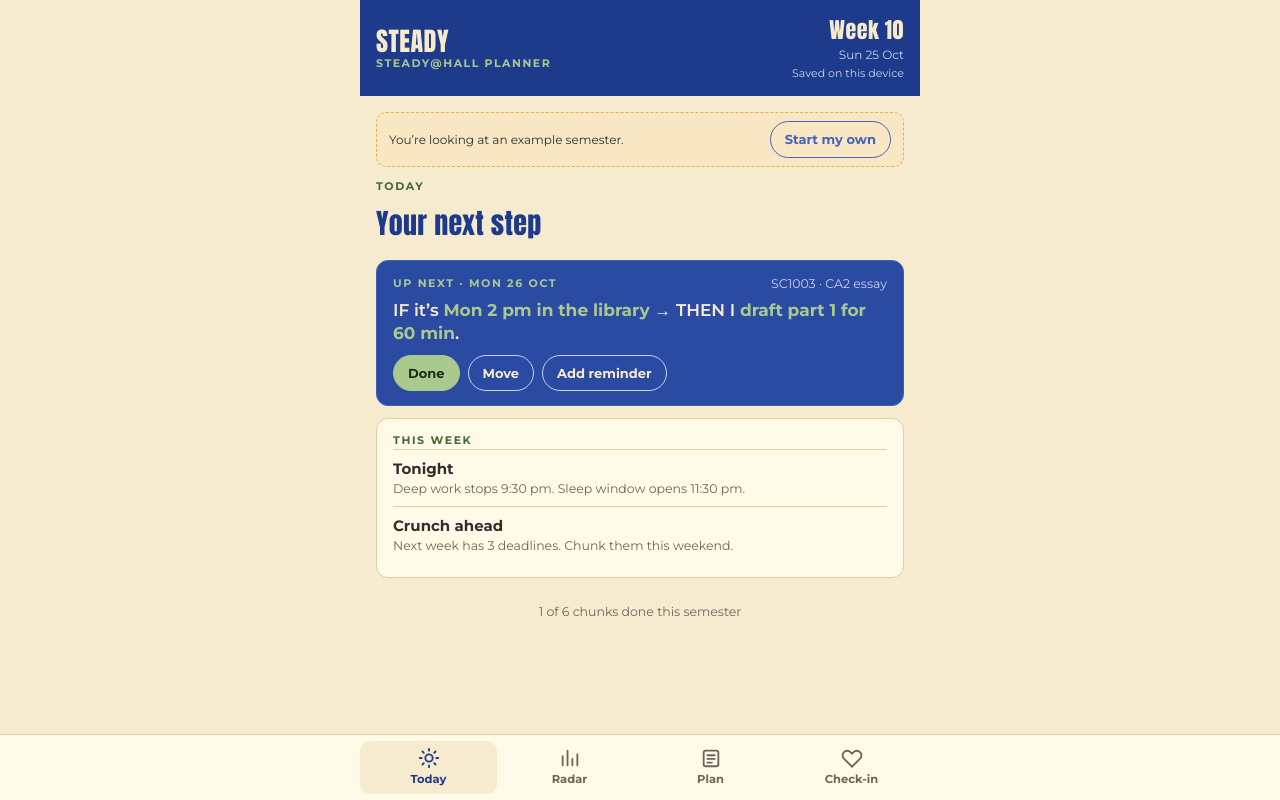
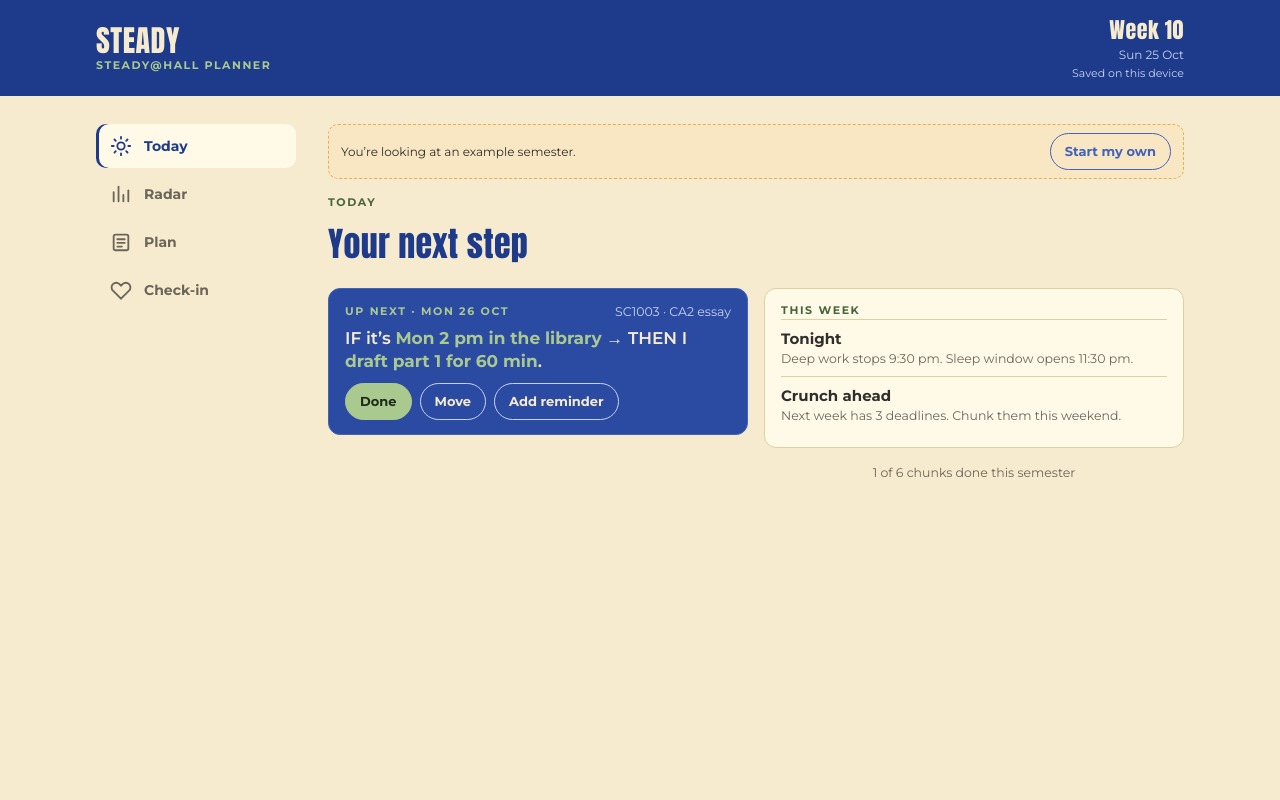
Before and after one commit to WgbCode7129/steady-planner, a plain HTML site: page index.html in a window 1280 px wide. Drawn offline with Linux system fonts and the light colour scheme.

Commit message:
Responsive layout for laptops and phones
On screens 900px and wider: sidebar nav, full-width header and two content
columns per tab. Phones keep the single column and bottom tab bar, with
16px inputs (no iOS zoom on focus) and a radar chart drawn at its real width.

```diff
--- a/index.html
+++ b/index.html
@@ -37,9 +37,11 @@ img{max-width:100%}
 *{box-sizing:border-box}
 html,body{background:var(--bg)}
 body{color:var(--ink);font-family:var(--body);font-size:15px;line-height:1.45}
-.app{max-width:560px;margin:0 auto;padding-left:max(16px,env(safe-area-inset-left,0px));padding-right:max(16px,env(safe-area-inset-right,0px));padding-block:0 96px}
+.app{max-width:560px;margin:0 auto;padding-left:max(16px,env(safe-area-inset-left,0px));padding-right:max(16px,env(safe-area-inset-right,0px));padding-block:16px 96px}
 body::before{content:"";position:fixed;inset:0 0 auto;height:env(safe-area-inset-top,0px);z-index:10;background:#1E3A8A}
-header.top{position:sticky;top:env(safe-area-inset-top,0px);z-index:5;background:#1E3A8A;color:#F6EBCF;margin:0 calc(-1*max(16px,env(safe-area-inset-left,0px))) 16px;padding:14px max(16px,env(safe-area-inset-right,0px)) 14px max(16px,env(safe-area-inset-left,0px));display:flex;align-items:center;justify-content:space-between;gap:12px}
+header.top{position:sticky;top:env(safe-area-inset-top,0px);z-index:5;background:#1E3A8A;color:#F6EBCF;padding:14px max(16px,env(safe-area-inset-right,0px)) 14px max(16px,env(safe-area-inset-left,0px))}
+.top-in{max-width:528px;margin:0 auto;display:flex;align-items:center;justify-content:space-between;gap:12px}
+.cols{display:flex;flex-direction:column;gap:12px}
 .brand{font-family:var(--display);font-size:26px;letter-spacing:.5px;line-height:1}
 .brand small{display:block;font-family:var(--body);font-size:11px;letter-spacing:1.5px;color:#A9C98F;font-weight:700;margin-top:4px;text-transform:uppercase}
 .wk{text-align:right;font-size:12px;color:#C9D3F0}
@@ -106,18 +108,35 @@ nav.tabs button.on{color:var(--navy);background:var(--bg)}
 .save{font-size:11px;color:#C9D3F0;margin-top:3px}
 details summary{cursor:pointer;font-weight:700;color:var(--blue);font-size:13px}
 @media (prefers-reduced-motion: no-preference){.card{transition:background .2s}}
+/* Phones: 16px inputs stop iOS zooming on focus. */
+@media (max-width:599px){input,select{font-size:16px}}
+@media (hover:hover){button:hover,.btn:hover{filter:brightness(1.08)}nav.tabs button:not(.on):hover{background:var(--bg);color:var(--ink)}}
+/* Laptops: sidebar nav, wider page, two content columns. */
+@media (min-width:900px){
+  .top-in{max-width:1088px}
+  .brand{font-size:30px}
+  .app{max-width:1120px;display:grid;grid-template-columns:200px minmax(0,1fr);gap:32px;padding-block:28px 48px;align-items:start}
+  nav.tabs{position:sticky;top:calc(env(safe-area-inset-top,0px) + 96px);background:none;border:none;padding:0}
+  nav.tabs .in{display:flex;flex-direction:column;gap:4px;max-width:none}
+  nav.tabs button{flex-direction:row;justify-content:flex-start;gap:12px;font-size:14px;padding:10px 14px;min-height:44px}
+  nav.tabs button.on{background:var(--card);box-shadow:inset 3px 0 0 var(--navy)}
+  h2{font-size:34px}
+  .stack{gap:16px}
+  .cols{display:grid;grid-template-columns:repeat(2,minmax(0,1fr));gap:16px;align-items:start}
+  .toast{bottom:28px}
+}
 </style>
 
 </head>
 <body>
+<header class="top"><div class="top-in">
+  <div class="brand">STEADY<small>Steady@Hall planner</small></div>
+  <div class="wk" id="wk"><b>Week –</b><span>loading</span><div class="save" id="saveState"></div></div>
+</div></header>
 <div class="app" id="app">
-  <header class="top">
-    <div class="brand">STEADY<small>Steady@Hall planner</small></div>
-    <div class="wk" id="wk"><b>Week –</b><span>loading</span><div class="save" id="saveState"></div></div>
-  </header>
+  <nav class="tabs" aria-label="Sections"><div class="in" id="tabs"></div></nav>
   <main id="view" aria-live="polite"></main>
 </div>
-<nav class="tabs" aria-label="Sections"><div class="in" id="tabs"></div></nav>
 <div class="toast" id="toast" hidden></div>
 
 <script>
@@ -138,6 +157,8 @@ const fmtTime=t=>{let m=mins(t),hh=Math.floor(m/60),mm=m%60,ap=hh>=12?"pm":"am";
 const uid=()=>Math.random().toString(36).slice(2,9);
 const today=()=>{const n=new Date();return new Date(n.getFullYear(),n.getMonth(),n.getDate());};
 const nowMin=()=>{const n=new Date();return n.getHours()*60+n.getMinutes();};
+// Two columns on laptops; on phones they stack, main first.
+const cols=(main,side)=>h("div",{class:"cols"},h("div",{class:"stack"},...main.filter(Boolean)),h("div",{class:"stack"},...side.filter(Boolean)));
 function toast(msg){const t=$("#toast");t.textContent=msg;t.hidden=false;clearTimeout(toast._t);toast._t=setTimeout(()=>t.hidden=true,2200);}
 
 /* ---------- templates ---------- */
@@ -227,10 +248,10 @@ function viewToday(){
   const open=sortedChunks().filter(c=>!c.done);
   const lateToday=open.filter(c=>c.date===t&&(now>=cut||now<300));
   const next=open.find(c=>c.date>t||(c.date===t&&mins(c.time)+Number(c.mins)>now))||null;
-  const els=[exampleBanner(),h("div",null,h("div",{class:"kick"},"Today"),h("h2",null,"Your next step"))];
-  if(lateToday.length){els.push(h("div",{class:"card amber"},h("div",{class:"kick"},"9:30 pm guardrail"),h("p",{style:"margin:6px 0 10px;font-weight:600"},"Deep work is closed. "+lateToday.length+" chunk"+(lateToday.length>1?"s are":" is")+" still open today."),h("div",{class:"row"},h("button",{class:"solid",onclick:()=>{lateToday.forEach(moveChunk);render();toast("Moved to tomorrow, 4 pm");}},"Move to tomorrow"),h("button",{onclick:()=>{tab="checkin";showFlex=true;render();}},"Open Flex Day"))));}
-  if(next){const dl=dlOf(next.dl);els.push(h("div",{class:"card navy"},h("div",{class:"between"},h("div",{class:"kick"},next.date===t?"Up next today":"Up next · "+fmtDate(next.date)),dl?h("span",{class:"small",style:"color:var(--on-navy-2)"},dl.mod+" · "+dl.title):null),ifThenEl(next),isLate(next)?h("p",{class:"small",style:"margin:0 0 10px;color:#F8C9C6;font-weight:700"},"⚠ Ends after your "+fmtTime(S.settings.cutoff)+" cut-off. Move it to protect your sleep."):null,h("div",{class:"row"},h("button",{class:"solid",onclick:()=>{next.done=true;save();render();toast("Nice. Chunk done.");}},"Done"),h("button",{onclick:()=>{moveChunk(next);render();toast("Moved to "+fmtDate(next.date)+", 4 pm");}},"Move"),h("a",{class:"btn",href:calLink(next),target:"_blank",rel:"noopener"},"Add reminder"))));}
-  else els.push(h("div",{class:"card"},h("p",{style:"margin:0"},"Nothing planned yet. Chunk your next deadline and your plan appears here."),h("div",{class:"row",style:"margin-top:10px"},h("button",{class:"solid",onclick:()=>{tab="plan";render();}},"Plan a deadline"))));
+  const els=[exampleBanner(),h("div",null,h("div",{class:"kick"},"Today"),h("h2",null,"Your next step"))],main=[],side=[];
+  if(lateToday.length){main.push(h("div",{class:"card amber"},h("div",{class:"kick"},"9:30 pm guardrail"),h("p",{style:"margin:6px 0 10px;font-weight:600"},"Deep work is closed. "+lateToday.length+" chunk"+(lateToday.length>1?"s are":" is")+" still open today."),h("div",{class:"row"},h("button",{class:"solid",onclick:()=>{lateToday.forEach(moveChunk);render();toast("Moved to tomorrow, 4 pm");}},"Move to tomorrow"),h("button",{onclick:()=>{tab="checkin";showFlex=true;render();}},"Open Flex Day"))));}
+  if(next){const dl=dlOf(next.dl);main.push(h("div",{class:"card navy"},h("div",{class:"between"},h("div",{class:"kick"},next.date===t?"Up next today":"Up next · "+fmtDate(next.date)),dl?h("span",{class:"small",style:"color:var(--on-navy-2)"},dl.mod+" · "+dl.title):null),ifThenEl(next),isLate(next)?h("p",{class:"small",style:"margin:0 0 10px;color:#F8C9C6;font-weight:700"},"⚠ Ends after your "+fmtTime(S.settings.cutoff)+" cut-off. Move it to protect your sleep."):null,h("div",{class:"row"},h("button",{class:"solid",onclick:()=>{next.done=true;save();render();toast("Nice. Chunk done.");}},"Done"),h("button",{onclick:()=>{moveChunk(next);render();toast("Moved to "+fmtDate(next.date)+", 4 pm");}},"Move"),h("a",{class:"btn",href:calLink(next),target:"_blank",rel:"noopener"},"Add reminder"))));}
+  else main.push(h("div",{class:"card"},h("p",{style:"margin:0"},"Nothing planned yet. Chunk your next deadline and your plan appears here."),h("div",{class:"row",style:"margin-top:10px"},h("button",{class:"solid",onclick:()=>{tab="plan";render();}},"Plan a deadline"))));
   // this week
   const wk=teachWeek(t).n,cnt=S.deadlines.filter(d=>teachWeek(d.due).n===wk).length,nx=S.deadlines.filter(d=>teachWeek(d.due).n===wk+1).length,cr=Number(S.settings.crunch);
   const tips=[];
@@ -240,30 +261,32 @@ function viewToday(){
   else if(cnt>=cr)tips.push(["Crunch week",`${cnt} deadlines this week. Use buffers, and Flex Day if it blows up.`]);
   const ci=S.checkins.find(c=>weekKey(c.date)===weekKey(t));
   if(!ci)tips.push(["Weekly check-in","60 seconds. It shapes next week’s plan."]);
-  els.push(h("div",{class:"card"},h("div",{class:"kick"},"This week"),...tips.map(([a,b])=>h("div",{style:"padding:8px 0;border-top:1px solid var(--line)"},h("b",null,a),h("div",{class:"small muted"},b))),!ci?h("div",{class:"row",style:"margin-top:8px"},h("button",{onclick:()=>{tab="checkin";render();}},"Do check-in")):null));
+  side.push(h("div",{class:"card"},h("div",{class:"kick"},"This week"),...tips.map(([a,b])=>h("div",{style:"padding:8px 0;border-top:1px solid var(--line)"},h("b",null,a),h("div",{class:"small muted"},b))),!ci?h("div",{class:"row",style:"margin-top:8px"},h("button",{onclick:()=>{tab="checkin";render();}},"Do check-in")):null));
   const doneN=S.chunks.filter(c=>c.done).length;
-  els.push(h("p",{class:"small muted",style:"text-align:center"},`${doneN} of ${S.chunks.length} chunks done this semester`));
-  return els;
+  side.push(h("p",{class:"small muted",style:"text-align:center;margin:0"},`${doneN} of ${S.chunks.length} chunks done this semester`));
+  return [...els,cols(main,side)];
 }
 
 function viewRadar(){
   const t=ymd(today()),cur=teachWeek(t).n,cr=Number(S.settings.crunch);
   const counts=Array.from({length:14},(_,i)=>S.deadlines.filter(d=>teachWeek(d.due).n===i+1).length);
   const hours=Array.from({length:14},(_,i)=>S.chunks.filter(c=>teachWeek(c.date).n===i+1).reduce((a,c)=>a+Number(c.mins),0)/60);
-  const W=520,H=210,L=26,B=30,T=14,max=Math.max(cr+1,...counts),bw=(W-L-8)/14;
+  // Draw at the card's real width so labels stay 11px on phones and laptops alike.
+  const W=Math.round(Math.max(300,Math.min(640,radarWidth()))),H=210,L=26,B=30,T=14,max=Math.max(cr+1,...counts),bw=(W-L-8)/14;
   const css=getComputedStyle(document.documentElement);
   const col=v=>css.getPropertyValue(v).trim();
   let svg=`<svg viewBox="0 0 ${W} ${H}" role="img" aria-label="Deadlines per teaching week"><title>Deadlines per teaching week</title>`;
   for(let v=0;v<=max;v++){const y=H-B-(H-B-T)*v/max;svg+=`<line x1="${L}" x2="${W-4}" y1="${y}" y2="${y}" stroke="${col("--line")}" stroke-width="1"/><text x="${L-8}" y="${y+4}" text-anchor="end" font-size="11" fill="${col("--muted")}" font-family="Montserrat">${v}</text>`;}
-  counts.forEach((c,i)=>{const x=L+4+i*bw,hh=(H-B-T)*c/max,y=H-B-hh,isCr=c>=cr;if(c)svg+=`<rect x="${x+3}" y="${y}" width="${bw-6}" height="${hh}" rx="3" fill="${isCr?col("--red"):col("--blue")}"/>`;if(i+1===cur)svg+=`<rect x="${x+1}" y="${T-6}" width="${bw-2}" height="${H-B-T+6}" fill="none" stroke="${col("--sage-ink")}" stroke-width="2" stroke-dasharray="4 3" rx="4"/>`;svg+=`<text x="${x+bw/2}" y="${H-B+16}" text-anchor="middle" font-size="10.5" fill="${i+1===cur?col("--ink"):col("--muted")}" font-weight="${i+1===cur?700:400}" font-family="Montserrat">${i<13?"W"+(i+1):"Fin"}</text>`;if(hours[i]>0)svg+=`<circle cx="${x+bw/2}" cy="${H-B+25}" r="2.6" fill="${col("--sage-ink")}"/>`;});
+  counts.forEach((c,i)=>{const x=L+4+i*bw,hh=(H-B-T)*c/max,y=H-B-hh,isCr=c>=cr;if(c)svg+=`<rect x="${x+3}" y="${y}" width="${bw-6}" height="${hh}" rx="3" fill="${isCr?col("--red"):col("--blue")}"/>`;if(i+1===cur)svg+=`<rect x="${x+1}" y="${T-6}" width="${bw-2}" height="${H-B-T+6}" fill="none" stroke="${col("--sage-ink")}" stroke-width="2" stroke-dasharray="4 3" rx="4"/>`;svg+=`<text x="${x+bw/2}" y="${H-B+16}" text-anchor="middle" font-size="10.5" fill="${i+1===cur?col("--ink"):col("--muted")}" font-weight="${i+1===cur?700:400}" font-family="Montserrat">${i<13?(bw<26?"":"W")+(i+1):"Fin"}</text>`;if(hours[i]>0)svg+=`<circle cx="${x+bw/2}" cy="${H-B+25}" r="2.6" fill="${col("--sage-ink")}"/>`;});
   svg+="</svg>";
   const crunchWeeks=counts.map((c,i)=>[c,i]).filter(([c,i])=>c>=cr&&i+1>=cur);
   const up=[...S.deadlines].filter(d=>d.due>=t).sort((a,b)=>a.due.localeCompare(b.due));
   return [exampleBanner(),h("div",null,h("div",{class:"kick"},"Load radar"),h("h2",null,"See the crunch coming"),h("p",{class:"sub"},"Deadlines per teaching week. Red weeks have "+cr+" or more. Dots mark weeks with study planned.")),
-    h("div",{class:"card radar",html:svg}),
-    crunchWeeks.length?h("div",{class:"card red"},h("div",{class:"kick",style:"color:var(--red)"},"Crunch ahead"),h("p",{style:"margin:6px 0 0;font-weight:600"},crunchWeeks.map(([c,i])=>(i<13?"Week "+(i+1):"Finals")+": "+c+" deadlines").join(" · ")),h("p",{class:"small",style:"margin:4px 0 0"},"Start chunking two weeks before.")):h("div",{class:"card sage"},h("b",null,"No crunch weeks ahead."),h("div",{class:"small"},"Keep chunking early to keep it that way.")),
-    h("div",{class:"card"},h("div",{class:"between"},h("div",{class:"kick"},"Coming up"),h("button",{class:"ghost",onclick:()=>{tab="plan";render();}},"+ Add")),up.length?up.map(d=>{const days=Math.round((parse(d.due)-today())/864e5);const chs=S.chunks.filter(c=>c.dl===d.id);return h("div",{class:"dl"},h("div",{style:"min-width:0"},h("b",null,d.title),h("div",{class:"small muted"},d.mod+" · "+(chs.length?chs.filter(c=>c.done).length+"/"+chs.length+" chunks done":"not chunked yet"))),h("div",{class:"d"},fmtDate(d.due),h("br"),days<=14?h("span",{class:"pill "+(days<=7?"red":"amber")},days===0?"today":days+" days"):h("span",{class:"small"},days+" days")));}):h("p",{class:"muted small"},"No deadlines yet."))];
+    cols([h("div",{class:"card radar",html:svg}),
+    crunchWeeks.length?h("div",{class:"card red"},h("div",{class:"kick",style:"color:var(--red)"},"Crunch ahead"),h("p",{style:"margin:6px 0 0;font-weight:600"},crunchWeeks.map(([c,i])=>(i<13?"Week "+(i+1):"Finals")+": "+c+" deadlines").join(" · ")),h("p",{class:"small",style:"margin:4px 0 0"},"Start chunking two weeks before.")):h("div",{class:"card sage"},h("b",null,"No crunch weeks ahead."),h("div",{class:"small"},"Keep chunking early to keep it that way."))],
+    [h("div",{class:"card"},h("div",{class:"between"},h("div",{class:"kick"},"Coming up"),h("button",{class:"ghost",onclick:()=>{tab="plan";render();}},"+ Add")),up.length?up.map(d=>{const days=Math.round((parse(d.due)-today())/864e5);const chs=S.chunks.filter(c=>c.dl===d.id);return h("div",{class:"dl"},h("div",{style:"min-width:0"},h("b",null,d.title),h("div",{class:"small muted"},d.mod+" · "+(chs.length?chs.filter(c=>c.done).length+"/"+chs.length+" chunks done":"not chunked yet"))),h("div",{class:"d"},fmtDate(d.due),h("br"),days<=14?h("span",{class:"pill "+(days<=7?"red":"amber")},days===0?"today":days+" days"):h("span",{class:"small"},days+" days")));}):h("p",{class:"muted small"},"No deadlines yet."))])];
 }
+function radarWidth(){const v=$("#view");const w=v?v.clientWidth:520;return (matchMedia("(min-width:900px)").matches?(w-16)/2:w)-34;}
 
 function viewPlan(){
   const els=[exampleBanner(),h("div",null,h("div",{class:"kick"},"Plan"),h("h2",null,"Chunk it, then pin it"),h("p",{class:"sub"},"Break each deadline into small chunks, and give each a time and place. That’s your if–then plan."))];
@@ -273,7 +296,7 @@ function viewPlan(){
     h("div",{style:"display:grid;grid-template-columns:1fr 1.6fr;gap:8px"},h("label",null,"Module",h("input",{name:"mod",id:"f-mod",placeholder:"SC1003",autocomplete:"off"})),h("label",null,"Assessment",h("input",{name:"title",id:"f-title",placeholder:"CA2 essay",autocomplete:"off"}))),
     h("div",{style:"display:grid;grid-template-columns:1fr 1fr;gap:8px"},h("label",null,"Due date",h("input",{name:"due",id:"f-due",type:"date"})),h("label",null,"Type",h("select",{name:"tpl",id:"f-tpl"},...Object.keys(TEMPLATES).map(k=>h("option",{value:k},TPL_NAMES[k]))))),
     h("div",null,h("button",{class:"solid",type:"submit"},"Add deadline")));
-  els.push(f);
+  const main=[f],side=[];
   const dls=[...S.deadlines].sort((a,b)=>a.due.localeCompare(b.due));
   for(const d of dls){
     const chs=sortedChunks().filter(c=>c.dl===d.id);
@@ -298,13 +321,13 @@ function viewPlan(){
       }
       card.append(ul,h("div",{class:"row",style:"margin-top:8px"},chunkFor!==d.id?h("button",{class:"ghost",onclick:()=>{chunkFor=d.id;render();}},"+ More chunks"):null,h("button",{class:"ghost",onclick:()=>{S.deadlines=S.deadlines.filter(x=>x.id!==d.id);S.chunks=S.chunks.filter(x=>x.dl!==d.id);save();render();toast("Deadline removed");}},"Remove deadline")));
     }
-    els.push(card);
+    side.push(card);
   }
   // settings
   const st=S.settings;
   const sW=h("input",{type:"date",id:"s-w1",value:st.w1}),sR=h("input",{type:"number",id:"s-r",min:"1",max:"20",value:st.recess}),sC=h("input",{type:"time",id:"s-c",value:st.cutoff}),sS=h("input",{type:"time",id:"s-s",value:st.sleep});
-  els.push(h("details",{class:"card"},h("summary",null,"Semester settings"),h("div",{class:"edit",style:"margin-top:10px"},h("label",null,"Monday of Week 1",sW),h("label",null,"Recess (calendar week)",sR),h("label",null,"Deep-work cut-off",sC),h("label",null,"Sleep window opens",sS),h("div",{style:"grid-column:1/-1"},h("button",{class:"solid",onclick:()=>{st.w1=sW.value||st.w1;st.recess=Number(sR.value)||st.recess;st.cutoff=sC.value||st.cutoff;st.sleep=sS.value||st.sleep;save();render();toast("Settings saved");}},"Save settings"))),h("p",{class:"small muted",style:"margin:8px 0 0"},"Defaults match NTU AY26-27 Semester 1: Week 1 starts 10 Aug, recess is calendar week 8.")));
-  return els;
+  main.push(h("details",{class:"card"},h("summary",null,"Semester settings"),h("div",{class:"edit",style:"margin-top:10px"},h("label",null,"Monday of Week 1",sW),h("label",null,"Recess (calendar week)",sR),h("label",null,"Deep-work cut-off",sC),h("label",null,"Sleep window opens",sS),h("div",{style:"grid-column:1/-1"},h("button",{class:"solid",onclick:()=>{st.w1=sW.value||st.w1;st.recess=Number(sR.value)||st.recess;st.cutoff=sC.value||st.cutoff;st.sleep=sS.value||st.sleep;save();render();toast("Settings saved");}},"Save settings"))),h("p",{class:"small muted",style:"margin:8px 0 0"},"Defaults match NTU AY26-27 Semester 1: Week 1 starts 10 Aug, recess is calendar week 8.")));
+  return [...els,cols(main,side)];
 }
 
 let showFlex=false;
@@ -328,7 +351,8 @@ function viewCheckin(){
   const Q=(key,label,opts,fmt)=>h("div",{class:"q"},h("b",null,label),h("div",{class:"seg",role:"group","aria-label":label},...opts.map(v=>h("button",{type:"button",class:draft[key]===v?"on":null,"aria-pressed":draft[key]===v?"true":"false",onclick:()=>{draft[key]=v;render();}},fmt?fmt(v):String(v)))));
   const n07=[0,1,2,3,4,5,6,7],n15=[1,2,3,4,5];
   const ready=["sleep","skipped","stress","connected","feeling"].every(k=>draft[k]!==null);
-  els.push(h("div",{class:"card stack"},
+  const main=[],side=[];
+  main.push(h("div",{class:"card stack"},
     Q("sleep","Nights with 7+ hours’ sleep",n07),
     Q("skipped","Days you skipped a meal",n07),
     Q("stress","Stress this week (1 low, 5 high)",n15),
@@ -337,11 +361,11 @@ function viewCheckin(){
     h("div",null,h("button",{class:"solid",disabled:ready?null:true,style:ready?null:"opacity:.5",onclick:()=>{if(!ready)return;const c={id:uid(),date:ymd(today()),...draft};c.tier=tierOf(c);S.checkins.push(c);lastResult=c.tier;draft={sleep:null,skipped:null,stress:null,connected:null,feeling:null};save();render();window.scrollTo(0,0);}},"Submit check-in"))));
   if(S.checkins.length){const recent=[...S.checkins].sort((a,b)=>b.date.localeCompare(a.date)).slice(0,8);
     const amberRun=recent.length>=2&&recent[0].tier!=="green"&&recent[1].tier!=="green";
-    els.push(h("div",{class:"card"},h("div",{class:"kick"},"Your last check-ins"),h("div",{class:"hist",style:"margin-top:8px"},...recent.map(c=>h("span",{class:"pill "+c.tier,title:fmtDate(c.date)},fmtDate(c.date).slice(4)))),amberRun?h("p",{class:"small",style:"margin:10px 0 0;font-weight:600"},"Two tough weeks in a row. A buddy kopi or the Wellbeing Office could help, and it’s fine to ask."):null));}
-  els.push(h("details",{class:"card",open:showFlex?true:null},h("summary",null,"Flex Day: when the week blows up"),h("div",{style:"margin-top:10px"},flexCard())));
-  els.push(h("details",{class:"card"},h("summary",null,"Need help now?"),h("div",{style:"margin-top:10px"},helpCard())));
+    side.push(h("div",{class:"card"},h("div",{class:"kick"},"Your last check-ins"),h("div",{class:"hist",style:"margin-top:8px"},...recent.map(c=>h("span",{class:"pill "+c.tier,title:fmtDate(c.date)},fmtDate(c.date).slice(4)))),amberRun?h("p",{class:"small",style:"margin:10px 0 0;font-weight:600"},"Two tough weeks in a row. A buddy kopi or the Wellbeing Office could help, and it’s fine to ask."):null));}
+  side.push(h("details",{class:"card",open:showFlex?true:null},h("summary",null,"Flex Day: when the week blows up"),h("div",{style:"margin-top:10px"},flexCard())));
+  side.push(h("details",{class:"card"},h("summary",null,"Need help now?"),h("div",{style:"margin-top:10px"},helpCard())));
   showFlex=false;
-  return els;
+  return [...els,cols(main,side)];
 }
 
 function render(){header();renderTabs();const v=tab==="today"?viewToday():tab==="radar"?viewRadar():tab==="plan"?viewPlan():viewCheckin();$("#view").replaceChildren(h("div",{class:"stack"},...v.filter(Boolean)));}
@@ -350,6 +374,7 @@ function render(){header();renderTabs();const v=tab==="today"?viewToday():tab===
 S=exampleState();store={kind:"device"};render();
 loadState().then(loaded=>{if(loaded&&loaded.v===1){S=loaded;S.settings={...DEFAULT_SETTINGS,...S.settings};S.flex=S.flex||{};}render();if(store.fresh)flush();});
 setInterval(()=>{if(tab==="today"&&!document.hidden&&!openEdit)render();},60000);
+let resizeT;window.addEventListener("resize",()=>{clearTimeout(resizeT);resizeT=setTimeout(()=>{if(tab==="radar")render();},150);});
 })();
 </script>
 
```
